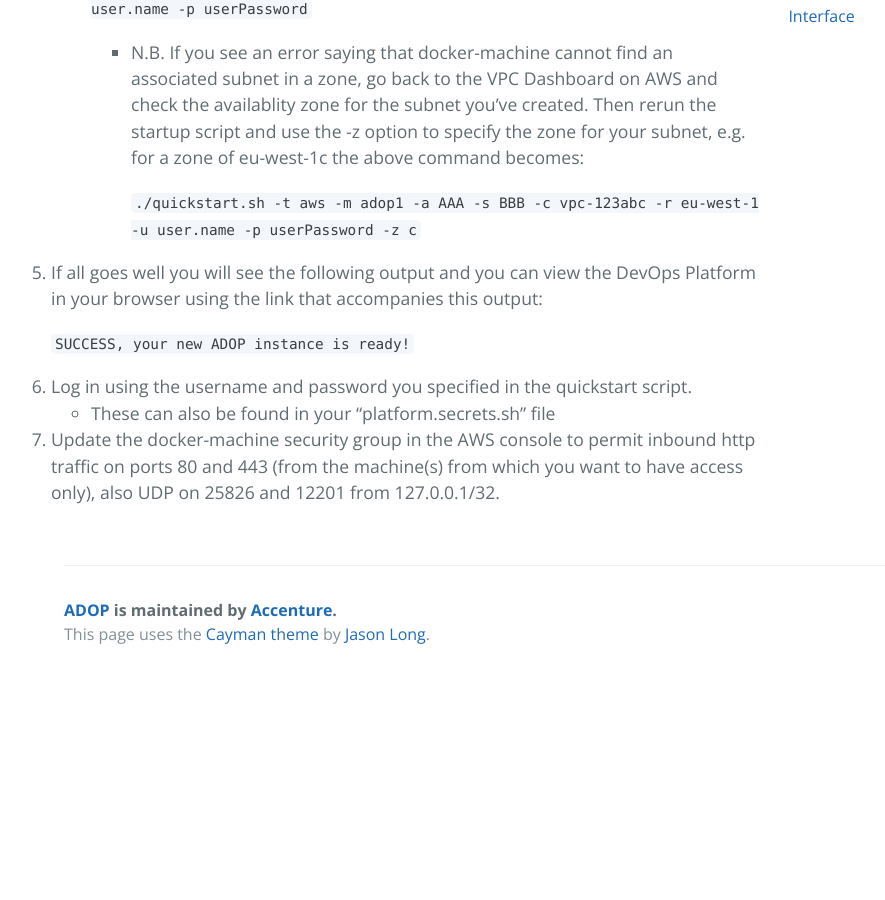
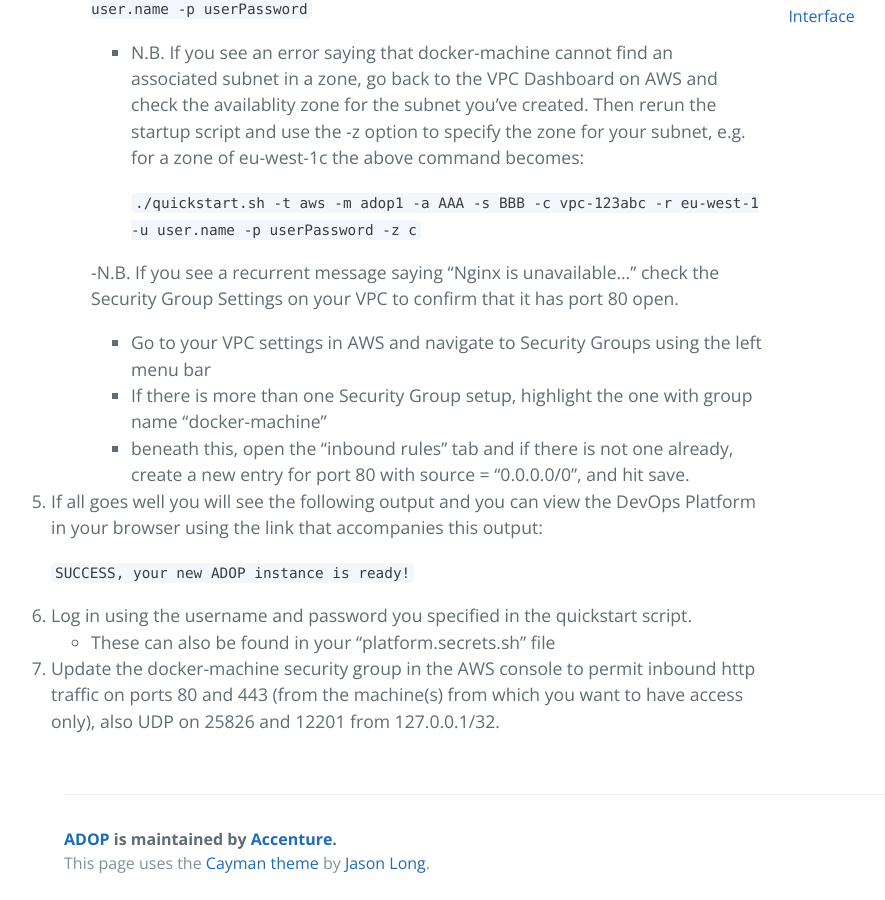
Before and after one commit to Accenture/adop-docker-compose, a Jekyll site: the page built from site/_docs/quickstart.md, in a window 1280 px wide and 900 px high, scrolled down 1413 px. Shown: the whole window, without its empty margins (160-1045 px from the left). Built offline with Jekyll 4.4.1, drawn with Linux system fonts in a browser that asks for light colours; before the commit the page ends 2091 px from its top, so only the background shows below that.

Commit message:
Update quickstart.md
Added a check for troubleshooting "Nginx Unavailable" message. I had used the AWS VPC wizard to setup a VPC and security group, but the "docker-machine" security group did not have port 80 opened as part of that setup. This edit includes a check for that, in the event that an Nginx Unavailable message is observed.

````diff
--- a/site/_docs/quickstart.md
+++ b/site/_docs/quickstart.md
@@ -46,6 +46,12 @@ NB. the instructions will also work in anywhere supported by [Docker Machine](ht
 
             ```./quickstart.sh -t aws -m adop1 -a AAA -s BBB -c vpc-123abc -r eu-west-1 -u user.name -p userPassword -z c```
 
+        -N.B. If you see a recurrent message saying "Nginx is unavailable..." check the Security Group Settings on your VPC to confirm that it has port 80 open.
+        - Go to your VPC settings in AWS and navigate to Security Groups using the left menu bar
+        - If there is more than one Security Group setup, highlight the one with group name "docker-machine"
+        - beneath this, open the "inbound rules" tab and if there is not one already, create a new entry for port 80 with source = "0.0.0.0/0", and hit save.
+
+
 1. If all goes well you will see the following output and you can view the DevOps Platform in your browser using the link that accompanies this output:
 
     ```SUCCESS, your new ADOP instance is ready!```
````
